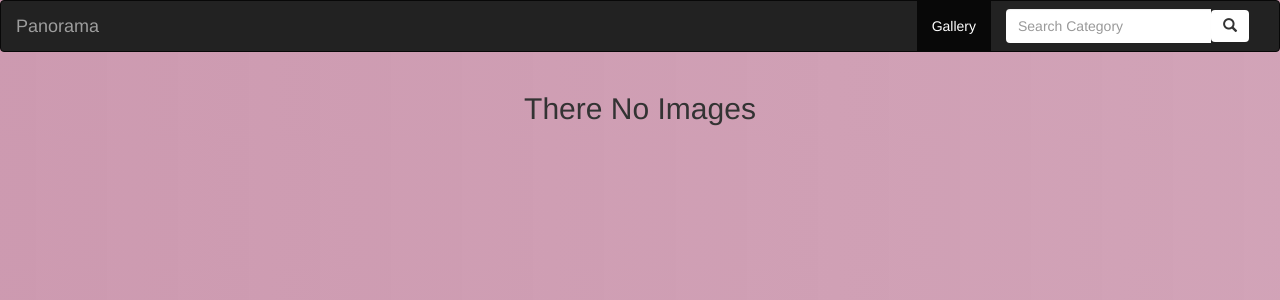
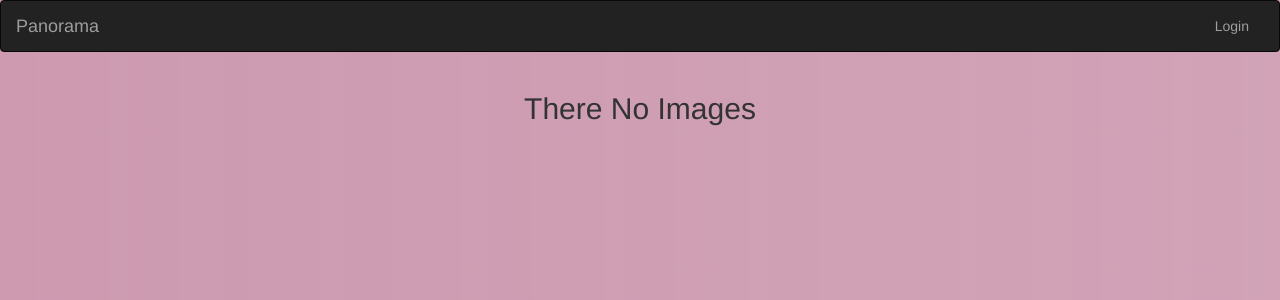
Before and after one commit to macymuhia/Photogenic, a Django app: page /search/ in a window 1280 px wide. Shown: the top 300 px of the page. Run offline with Django 3.2, Linux system fonts and the light colour scheme; some libraries are stand-ins or nearby versions.

Commit message:
Change navbar to show login and logout buttons

```diff
--- a/gallery/templates/category.html
+++ b/gallery/templates/category.html
@@ -5,7 +5,7 @@
 <div class="row">
     {% for pic in pics %}
     <!-- displaying Images-->
-    <div class="col-xs-4 col-sm-4 col-md-4 col-lg-4">
+    <div class="col-xs-4 col-sm-4 col-md-4 col-lg-4 img-responsive">
         <a href="#{{pic.id}}" data-toggle="modal"><img src="{{ pic.image.url }}" class="img-responsive img-rounded" alt="Image"></a>
 
     </div>
--- a/gallery/templates/navbar.html
+++ b/gallery/templates/navbar.html
@@ -10,20 +10,22 @@
         </div>
         <div class="collapse navbar-collapse" id="myNavbar">
             <ul class="nav navbar-nav navbar-right">
+
+                {% if user.is_authenticated %}
                 <li class="active"><a href="{% url 'gallery' %}">Gallery</a></li>
+                <!-- <li>
+                    <a href="{% url 'profile' %}"> {{user.username}} </a>
+                </li> -->
                 <li>
-                    <form class="navbar-form" role="search" action="{% url 'search_results' %}">
-
-                        <div class="input-group">
-                            <input type="text" class="form-control" placeholder="Search Category" name="category">
-                            <div class="input-group-btn">
-                                <a href="{% url 'search_results' %}"><button class="btn btn-default" type="submit"><i class="glyphicon glyphicon-search"></i></button></a>
-                            </div>
-                        </div>
-
-                    </form>
+                    <a href="{% url 'login' %}">Logout</a>
                 </li>
 
+                {% else %}
+                <li>
+                    <a href="/accounts/login">Login</a>
+                </li>
+
+                {% endif %}
             </ul>
         </div>
     </div>
--- a/panorama/settings.py
+++ b/panorama/settings.py
@@ -137,5 +137,6 @@ MEDIA_URL = "/media/"
 MEDIA_ROOT = os.path.join(BASE_DIR, "media")
 
 LOGIN_REDIRECT_URL = "gallery/"
+LOGOUT_REDIRECT_URL = "signup/"
 
 django_heroku.settings(locals())
```
Also changed, not shown: README.md.
